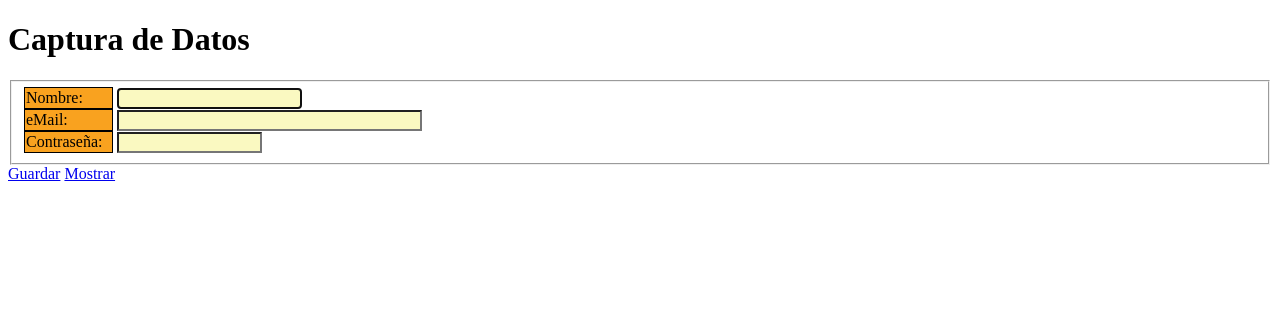
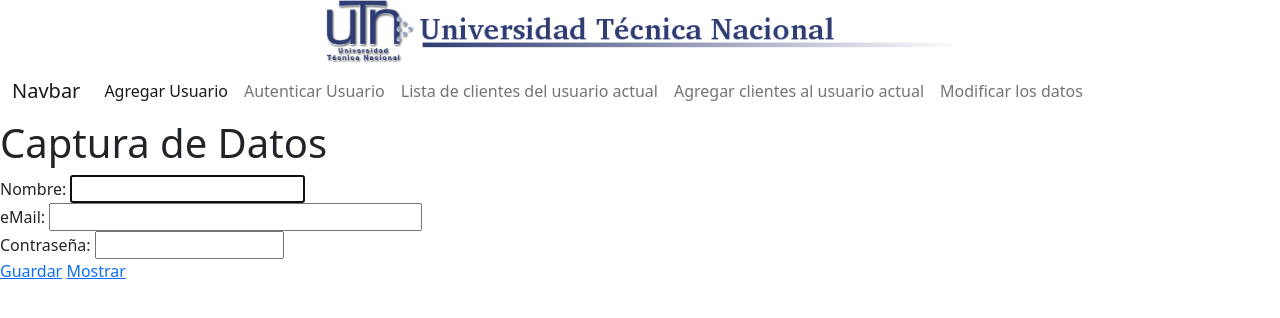
Before and after one commit to CURSO-WEB-II-2K25/Semana_2, a plain HTML site: page frontend/ejs02/index2.html in a window 1280 px wide. Drawn offline with nearby package versions, Linux system fonts and the light colour scheme.

Commit message:
Commit-4

```diff
--- a/frontend/ejs02/codes/codigo_05.js
+++ b/frontend/ejs02/codes/codigo_05.js
@@ -45,7 +45,7 @@ btnGuardar.addEventListener("click",function(){
 
                 document.getElementById("Datos").innerHTML = salida;
             }else{
-                document.getElementById("Datos").innerHTML = (remoto.responseText);
+                document.getElementById("Datos").innerHTML = (resul);
             } //fin del if de status
         }//fin del if readyState
     }//fin de la funcion interna
--- a/frontend/ejs02/index2.html
+++ b/frontend/ejs02/index2.html
@@ -3,9 +3,39 @@
 <head>
     <meta charset="UTF-8">
     <title>Acceso Remoto</title>
-    <link rel="stylesheet" href="styles/formatos.css" media="screen">
+    <link href="https://cdn.jsdelivr.net/npm/bootstrap@5.2.3/dist/css/bootstrap.min.css" rel="stylesheet" integrity="sha384-rbsA2VBKQhggwzxH7pPCaAqO46MgnOM80zW1RWuH61DGLwZJEdK2Kadq2F9CUG65" crossorigin="anonymous">
+    <link rel="stylesheet" href="styles/formatos2.css">
 </head>
 <body>
+    <header>
+        <div class="row justify-content-center align-items-center">
+            <div class="col-lg-6 d-flex justify-content-center">
+                <img src="../img/encabe.png" class="img-fluid" alt="logo">
+            </div>
+        </div>
+        <nav class="navbar navbar-expand-lg bg-body-tertiary">
+            <div class="container-fluid">
+                <a class="navbar-brand" href="#">Navbar</a>
+                <button class="navbar-toggler" type="button" data-bs-toggle="collapse" data-bs-target="#navbarNavAltMarkup" aria-controls="navbarNavAltMarkup" aria-expanded="false" aria-label="Toggle navigation">
+                    <span class="navbar-toggler-icon"></span>
+                </button>
+                <div class="collapse navbar-collapse" id="navbarNavAltMarkup">
+                    <div class="navbar-nav">
+                        <a class="nav-link active" aria-current="page" href="#">Agregar Usuario</a>
+                        <a class="nav-link" href="#">Autenticar Usuario</a>
+                        <a class="nav-link" href="#">Lista de clientes del usuario actual</a>
+                        <!--En la lista anterior por cada cliente mostrado, deben aparecer los accesos a los métodos de
+                        modificar y borrar el cliente.-->
+                        <a class="nav-link" href="#">Agregar clientes al usuario actual</a>
+                        <a class="nav-link" href="#">Modificar los datos</a>
+                        <!--El método de borrar debe confirmar si desea eliminar el registro del cliente o no.-->
+                    </div>
+                </div>
+            </div>
+        </nav>
+    </header>
+
+    <main>
         <h1>Captura de Datos</h1>
         <form name="formita" enctype="application/x-www-form-urlencoded">
             <fieldset>
@@ -23,13 +53,18 @@
                 </div>
             </fieldset>
             <div>
+                <!--btGuardar-->
                 <a href="#" id="btnGuardar">Guardar</a>
                 <a href="#" id="btnMostrar">Mostrar</a>
             </div>
         </form>
+    </main>
+
 
     <div id="Datos"></div>
 
+    <!--SCRIPT JS BOOTSTRAP-->
+    <script src="https://cdn.jsdelivr.net/npm/bootstrap@5.2.3/dist/js/bootstrap.bundle.min.js" integrity="sha384-kenU1KFdBIe4zVF0s0G1M5b4hcpxyD9F7jL+jjXkk+Q2h455rYXK/7HAuoJl+0I4" crossorigin="anonymous"></script>
     <script src="codes/codigo_05.js"> </script>
 </body>
 </html>
--- /dev/null
+++ b/frontend/ejs02/styles/formatos2.css
@@ -0,0 +1,5 @@
+*{
+    margin: 0;
+    padding: 0;
+    box-sizing: border-box;
+}
```
Also changed, not shown: frontend/ejs02/index.html (+1 -1 lines), frontend/ejs02/styles/formatos1.css (renamed from frontend/ejs02/styles/formatos.css), frontend/img/encabe.png (added). Lines whose indentation alone changed are shown as unchanged.
